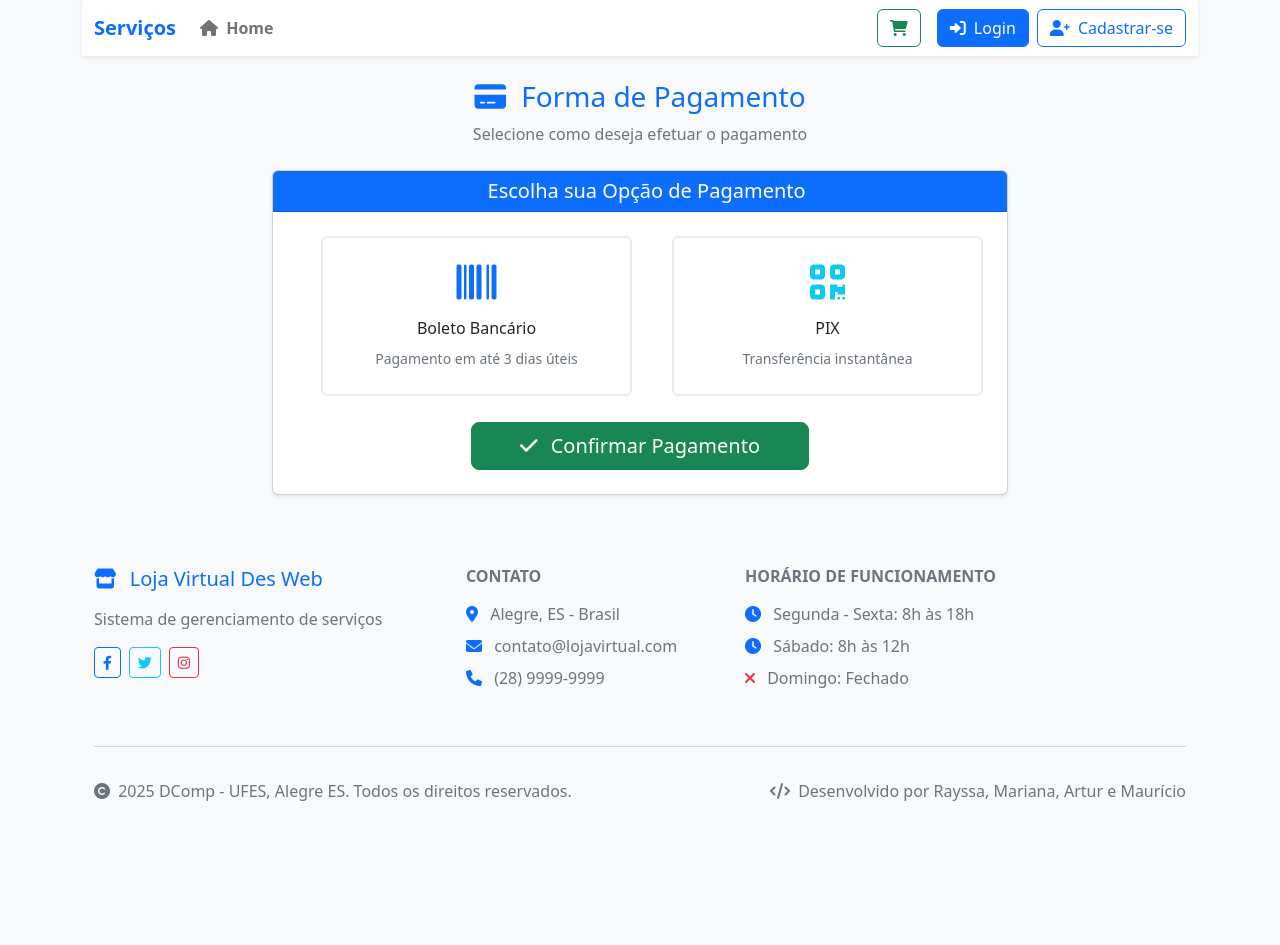
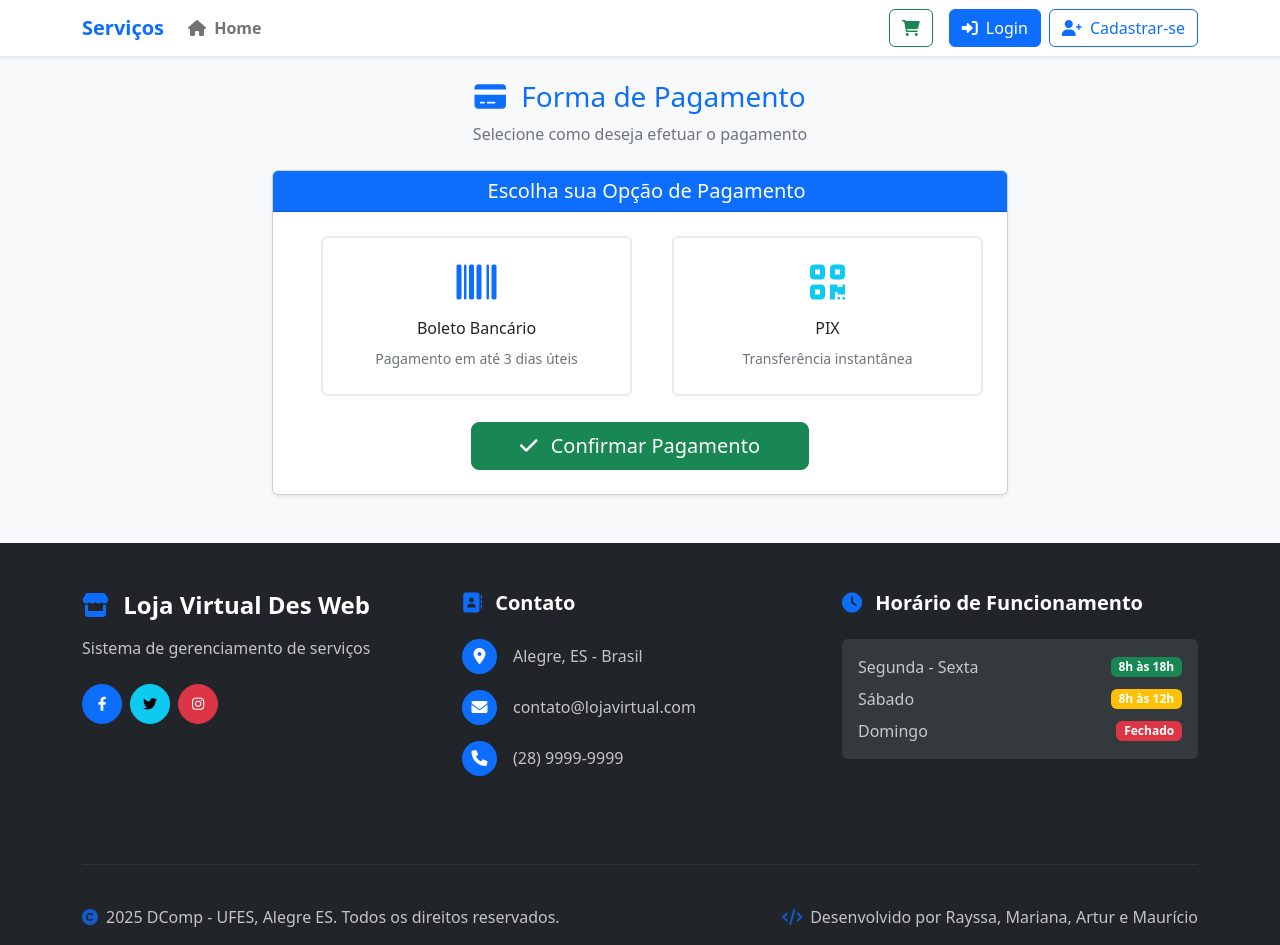
Before and after one commit to mauriciosilvadev/trabalho-web-oficial, a PHP site: page /dadosPagamento.php in a window 1280 px wide. Before the commit the page ends 801 px from the top, so only its background shows below. Run offline with PHP 8.4, Linux system fonts and the light colour scheme.

Commit message:
feat(ui): improve layout consistency and footer styling
- Add w-100 class to all menu navbars for full width
- Update footer design with better spacing, colors and social icons
- Implement flex layout for proper page stretching
- Clean up commented header code in cabecalho

```diff
--- a/views/includes/cabecalho.inc.php
+++ b/views/includes/cabecalho.inc.php
@@ -9,27 +9,7 @@
   <link href="https://cdnjs.cloudflare.com/ajax/libs/font-awesome/6.0.0/css/all.min.css" rel="stylesheet">
 </head>
 
-<body class="bg-light">
-  <!-- <header class="bg-primary bg-gradient shadow-sm mb-4">
-    <div class="container">
-      <div class="row align-items-center py-3">
-        <div class="col-md-6">
-          <h1 class="h3 text-white mb-0 fw-bold">
-            <i class="fas fa-store me-2"></i>
-            Loja Virtual Des Web
-          </h1>
-        </div>
-        <div class="col-md-6 text-md-end">
-          <small class="text-white-50">
-            <i class="fas fa-clock me-1"></i>
-            Sistema de Serviços Online
-          </small>
-        </div>
-      </div>
-    </div>
-  </header> -->
-
-  <div class="container">
+<body class="bg-light d-flex flex-column min-vh-100">
   <?php
   require_once "../classes/usuario.inc.php";
   session_start();
@@ -42,3 +22,5 @@
 
   require_once "menu$menu.inc.php";
   ?>
+
+  <div class="container flex-grow-1">
--- a/views/includes/menuA.inc.php
+++ b/views/includes/menuA.inc.php
@@ -3,7 +3,7 @@
 $usuario = $_SESSION["usuario"];
 ?>
 
-<nav class="navbar navbar-expand-lg navbar-light bg-white shadow-sm mb-4">
+<nav class="navbar navbar-expand-lg navbar-light bg-white shadow-sm mb-4 w-100">
   <div class="container">
     <a href="index.php" class="navbar-brand d-flex align-items-center">
       <span class="fw-bold text-warning">Serviços</span>
--- a/views/includes/menuC.inc.php
+++ b/views/includes/menuC.inc.php
@@ -3,7 +3,7 @@
 $usuario = $_SESSION["usuario"];
 ?>
 
-<nav class="navbar navbar-expand-lg navbar-light bg-white shadow-sm mb-4">
+<nav class="navbar navbar-expand-lg navbar-light bg-white shadow-sm mb-4 w-100">
   <div class="container">
     <a href="index.php" class="navbar-brand d-flex align-items-center">
       <span class="fw-bold text-primary">Serviços</span>
--- a/views/includes/menuP.inc.php
+++ b/views/includes/menuP.inc.php
@@ -3,7 +3,7 @@
 $usuario = $_SESSION["usuario"];
 ?>
 
-<nav class="navbar navbar-expand-lg navbar-light bg-white shadow-sm mb-4">
+<nav class="navbar navbar-expand-lg navbar-light bg-white shadow-sm mb-4 w-100">
   <div class="container">
     <a href="index.php" class="navbar-brand d-flex align-items-center">
       <span class="fw-bold text-primary">Serviços</span>
--- a/views/includes/menuV.inc.php
+++ b/views/includes/menuV.inc.php
@@ -1,5 +1,5 @@
 <!--Menu visitante-->
-<nav class="navbar navbar-expand-lg navbar-light bg-white shadow-sm mb-4">
+<nav class="navbar navbar-expand-lg navbar-light bg-white shadow-sm mb-4 w-100">
   <div class="container">
     <a href="index.php" class="navbar-brand d-flex align-items-center">
       <span class="fw-bold text-primary">Serviços</span>
--- a/views/includes/rodape.inc.php
+++ b/views/includes/rodape.inc.php
@@ -1,78 +1,93 @@
-<footer class="bg-light text-light mt-5">
+</div>
+<footer class="bg-dark text-light mt-5 w-100">
   <div class="container">
-    <div class="row py-4">
+    <div class="row py-5">
       <div class="col-lg-4 col-md-6 mb-4 mb-lg-0">
-        <h5 class="text-primary mb-3">
-          <i class="fas fa-store me-2"></i>
+        <div class="mb-4">
+          <h4 class="text-white mb-3 fw-bold">
+            <i class="fas fa-store me-2 text-primary"></i>
             Loja Virtual Des Web
-        </h5>
-        <p class="text-muted mb-3">
+          </h4>
+          <p class="text-light mb-4 opacity-75">
             Sistema de gerenciamento de serviços
           </p>
-        <div class="d-flex">
-          <a href="#" class="btn btn-outline-primary btn-sm me-2">
+          <div class="d-flex gap-2">
+            <a href="#" class="btn btn-primary btn-sm rounded-circle d-flex align-items-center justify-content-center" style="width: 40px; height: 40px;">
               <i class="fab fa-facebook-f"></i>
             </a>
-          <a href="#" class="btn btn-outline-info btn-sm me-2">
+            <a href="#" class="btn btn-info btn-sm rounded-circle d-flex align-items-center justify-content-center" style="width: 40px; height: 40px;">
               <i class="fab fa-twitter"></i>
             </a>
-          <a href="#" class="btn btn-outline-danger btn-sm">
+            <a href="#" class="btn btn-danger btn-sm rounded-circle d-flex align-items-center justify-content-center" style="width: 40px; height: 40px;">
               <i class="fab fa-instagram"></i>
             </a>
           </div>
         </div>
+      </div>
 
-
-
-      <div class="col-lg-3 col-md-6 mb-4 mb-lg-0">
-        <h6 class="text-uppercase fw-bold mb-3 text-muted">Contato</h6>
+      <div class="col-lg-4 col-md-6 mb-4 mb-lg-0">
+        <h5 class="text-white fw-bold mb-4">
+          <i class="fas fa-address-book me-2 text-primary"></i>
+          Contato
+        </h5>
         <ul class="list-unstyled">
-          <li class="mb-2">
-            <i class="fas fa-map-marker-alt text-primary me-2"></i>
-            <span class="text-muted">Alegre, ES - Brasil</span>
+          <li class="mb-3 d-flex align-items-center">
+            <div class="bg-primary rounded-circle d-flex align-items-center justify-content-center me-3" style="width: 35px; height: 35px; min-width: 35px;">
+              <i class="fas fa-map-marker-alt text-white"></i>
+            </div>
+            <span class="text-light opacity-75">Alegre, ES - Brasil</span>
           </li>
-          <li class="mb-2">
-            <i class="fas fa-envelope text-primary me-2"></i>
-            <span class="text-muted">contato@lojavirtual.com</span>
+          <li class="mb-3 d-flex align-items-center">
+            <div class="bg-primary rounded-circle d-flex align-items-center justify-content-center me-3" style="width: 35px; height: 35px; min-width: 35px;">
+              <i class="fas fa-envelope text-white"></i>
+            </div>
+            <span class="text-light opacity-75">contato@lojavirtual.com</span>
           </li>
-          <li class="mb-2">
-            <i class="fas fa-phone text-primary me-2"></i>
-            <span class="text-muted">(28) 9999-9999</span>
+          <li class="mb-3 d-flex align-items-center">
+            <div class="bg-primary rounded-circle d-flex align-items-center justify-content-center me-3" style="width: 35px; height: 35px; min-width: 35px;">
+              <i class="fas fa-phone text-white"></i>
+            </div>
+            <span class="text-light opacity-75">(28) 9999-9999</span>
           </li>
         </ul>
       </div>
 
-      <div class="col-lg-3 col-md-6">
-        <h6 class="text-uppercase fw-bold mb-3 text-muted">Horário de Funcionamento</h6>
-        <ul class="list-unstyled">
-          <li class="mb-2">
-            <i class="fas fa-clock text-primary me-2"></i>
-            <span class="text-muted">Segunda - Sexta: 8h às 18h</span>
+      <div class="col-lg-4 col-md-12">
+        <h5 class="text-white fw-bold mb-4">
+          <i class="fas fa-clock me-2 text-primary"></i>
+          Horário de Funcionamento
+        </h5>
+        <div class="bg-secondary bg-opacity-25 rounded p-3">
+          <ul class="list-unstyled mb-0">
+            <li class="mb-2 d-flex justify-content-between align-items-center">
+              <span class="text-light opacity-75">Segunda - Sexta</span>
+              <span class="badge bg-success">8h às 18h</span>
             </li>
-          <li class="mb-2">
-            <i class="fas fa-clock text-primary me-2"></i>
-            <span class="text-muted">Sábado: 8h às 12h</span>
+            <li class="mb-2 d-flex justify-content-between align-items-center">
+              <span class="text-light opacity-75">Sábado</span>
+              <span class="badge bg-warning">8h às 12h</span>
             </li>
-          <li class="mb-2">
-            <i class="fas fa-times text-danger me-2"></i>
-            <span class="text-muted">Domingo: Fechado</span>
+            <li class="d-flex justify-content-between align-items-center">
+              <span class="text-light opacity-75">Domingo</span>
+              <span class="badge bg-danger">Fechado</span>
             </li>
           </ul>
         </div>
       </div>
+    </div>
 
-    <hr class="border-secondary">
+    <hr class="border-light border-opacity-25 my-4">
 
     <div class="row py-3">
-      <div class="col-md-6">
-        <p class="mb-0 text-muted">
-          <i class="fas fa-copyright me-1"></i>
+      <div class="col-md-6 mb-2 mb-md-0">
+        <p class="mb-0 text-light opacity-75 d-flex align-items-center">
+          <i class="fas fa-copyright me-2 text-primary"></i>
           2025 DComp - UFES, Alegre ES. Todos os direitos reservados.
         </p>
       </div>
       <div class="col-md-6 text-md-end">
-        <p class="mb-0 text-muted">
-          <i class="fas fa-code me-1"></i>
+        <p class="mb-0 text-light opacity-75 d-flex align-items-center justify-content-md-end">
+          <i class="fas fa-code me-2 text-primary"></i>
           Desenvolvido por Rayssa, Mariana, Artur e Maurício
         </p>
       </div>
```
Lines whose indentation alone changed are shown as unchanged.
